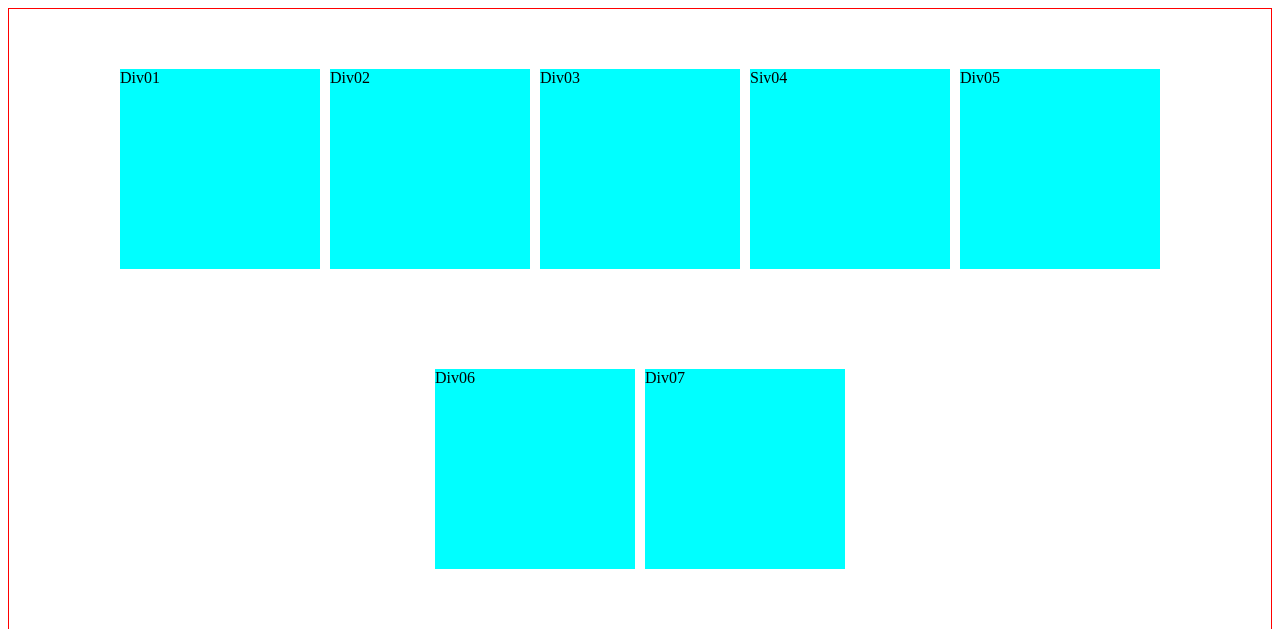
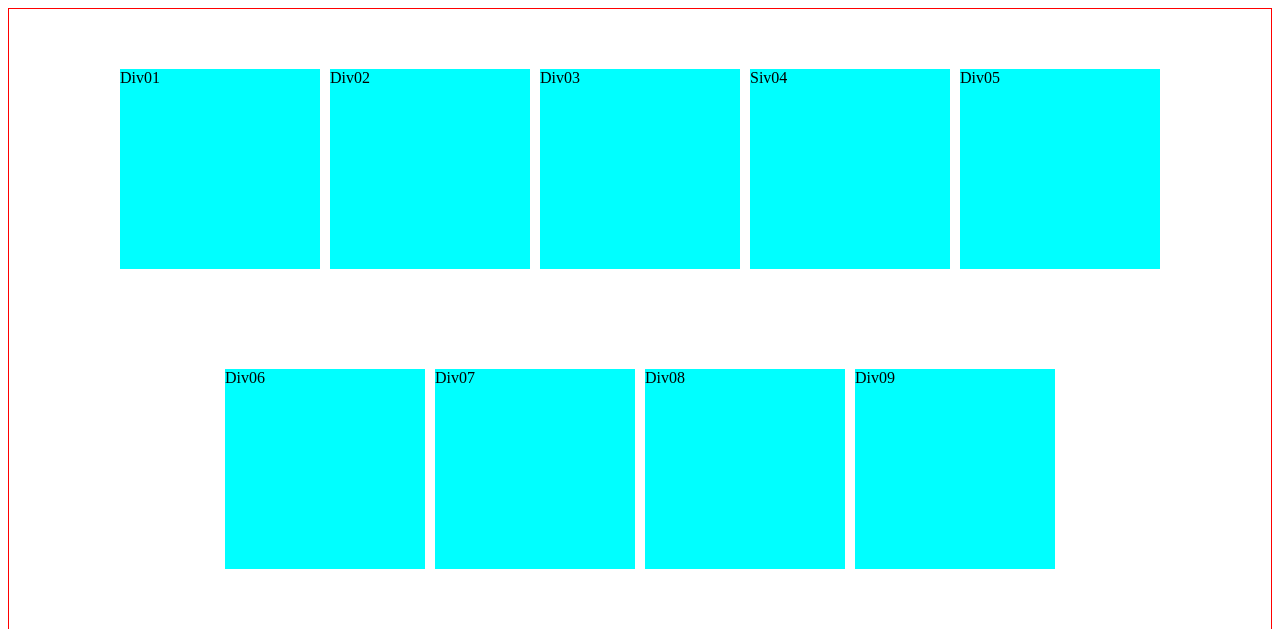
Before and after one commit to OMKAR9395/Web_Devlopment, a plain HTML site: page CSS/CSS/Flex/Flex_01.html in a window 1280 px wide. Shown: the top 629 px of the page. Drawn offline with Linux system fonts and the light colour scheme.

Commit message:
Assignment

```diff
--- a/CSS/CSS/Flex/Flex_01.html
+++ b/CSS/CSS/Flex/Flex_01.html
@@ -34,7 +34,8 @@
        <div>Div05</div>
        <div>Div06</div>
        <div>Div07</div>
-
+       <div>Div08</div>
+       <div>Div09</div>
 
     </section>
 </body>
```
